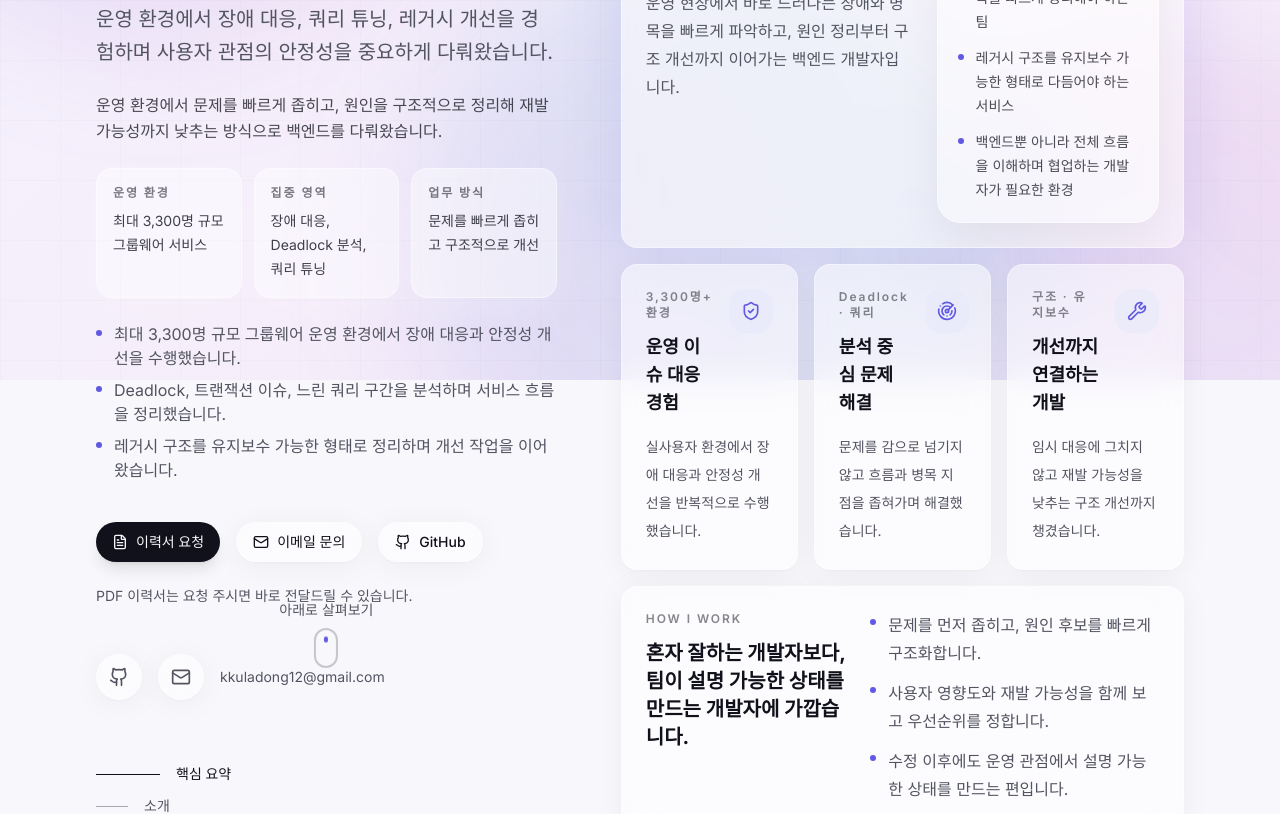
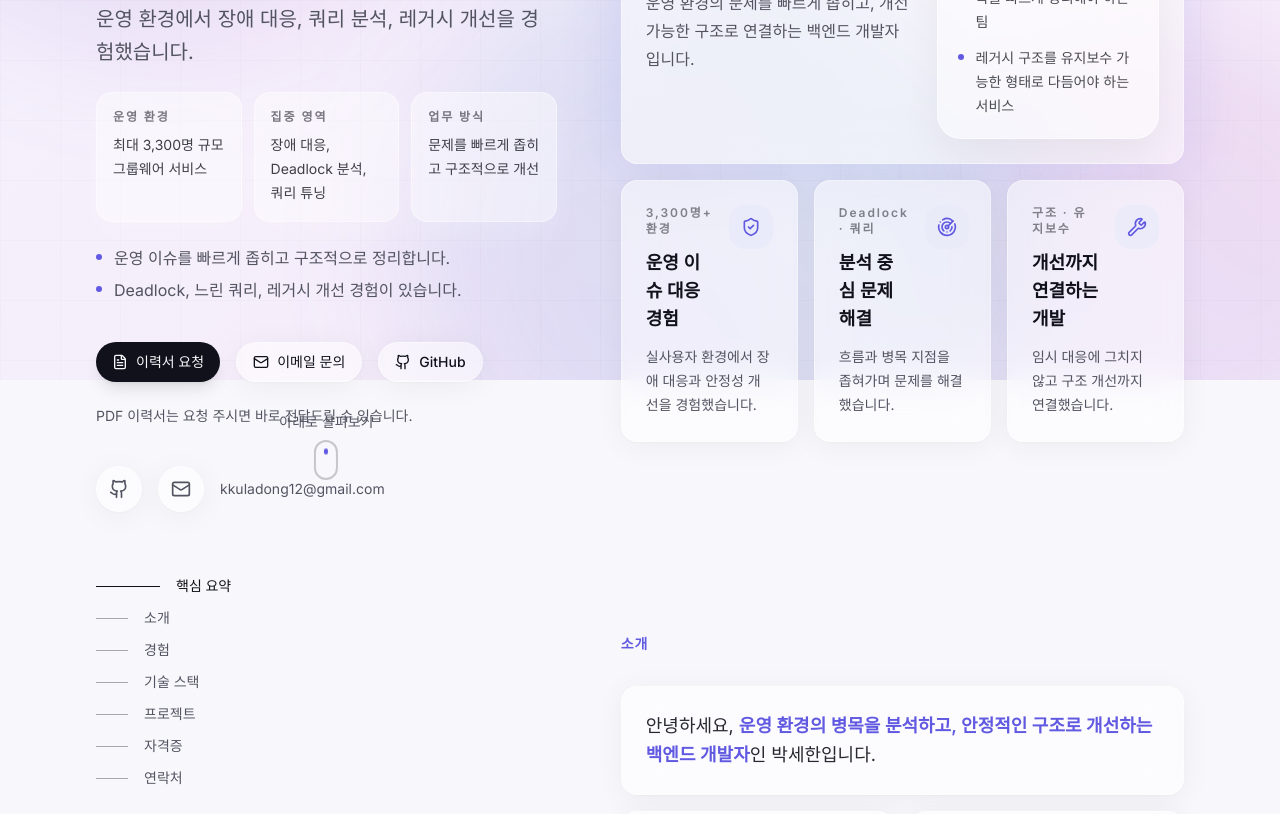
Before and after one commit to jdhert/jdhert.github.io, a Next.js app: page / in a window 1280 px wide. Shown: the part 420-1234 px from the top of the page. Built offline with nearby package versions, Linux system fonts and the light colour scheme.

Commit message:
메인 화면 텍스트 밀도 축소 및 핵심 요약 슬림화

```diff
--- a/components/portfolio/hero-section.tsx
+++ b/components/portfolio/hero-section.tsx
@@ -39,10 +39,6 @@ export function HeroSection() {
         {/* Description */}
         <p className="text-lg sm:text-xl text-muted-foreground max-w-xl leading-relaxed">
           {portfolio.headline}입니다. {portfolio.summary}
-        </p>
-        <p className="max-w-xl text-sm sm:text-base leading-relaxed text-foreground/75">
-          운영 환경에서 문제를 빠르게 좁히고, 원인을 구조적으로 정리해 재발 가능성까지 낮추는
-          방식으로 백엔드를 다뤄왔습니다.
         </p>
 
         <div className="grid gap-3 sm:grid-cols-3">
@@ -108,7 +104,7 @@ export function HeroSection() {
         <p className="text-sm text-muted-foreground">{portfolio.resumeRequestNote}</p>
 
         {/* Social Links */}
-        <div className="flex flex-wrap items-center gap-4 pt-6">
+        <div className="flex flex-wrap items-center gap-4 pt-4">
           <a
             href={portfolio.githubUrl}
             target="_blank"
--- a/components/portfolio/highlights-section.tsx
+++ b/components/portfolio/highlights-section.tsx
@@ -71,32 +71,11 @@ export function HighlightsSection() {
                     <Icon className="h-5 w-5 text-primary" />
                   </div>
                 </div>
-                <p className="mt-4 text-sm leading-7 text-muted-foreground">{card.description}</p>
+                <p className="mt-3 text-sm leading-6 text-muted-foreground">{card.description}</p>
               </BentoCard>
             )
           })}
         </div>
-
-        <BentoCard>
-          <div className="grid gap-6 lg:grid-cols-[0.82fr_1.18fr]">
-            <div>
-              <p className="text-xs font-semibold tracking-[0.16em] text-foreground/50">
-                HOW I WORK
-              </p>
-              <h3 className="mt-3 text-xl font-bold text-foreground">
-                혼자 잘하는 개발자보다, 팀이 설명 가능한 상태를 만드는 개발자에 가깝습니다.
-              </h3>
-            </div>
-            <ul className="space-y-3 text-sm leading-7 text-muted-foreground sm:text-base">
-              {portfolio.workStyle.map((item) => (
-                <li key={item} className="flex gap-3">
-                  <span className="mt-2 h-1.5 w-1.5 shrink-0 rounded-full bg-primary" />
-                  <span>{item}</span>
-                </li>
-              ))}
-            </ul>
-          </div>
-        </BentoCard>
       </div>
     </section>
   )
--- a/lib/portfolio.ts
+++ b/lib/portfolio.ts
@@ -11,11 +11,10 @@ export const portfolio = {
   resumeRequestNote: "PDF 이력서는 요청 주시면 바로 전달드릴 수 있습니다.",
   headline: "운영 환경의 병목을 분석하고, 안정적인 구조로 개선하는 백엔드 개발자",
   summary:
-    "최대 3,300명 규모 그룹웨어 운영 환경에서 장애 대응, 쿼리 튜닝, 레거시 개선을 경험하며 사용자 관점의 안정성을 중요하게 다뤄왔습니다.",
+    "최대 3,300명 규모 그룹웨어 운영 환경에서 장애 대응, 쿼리 분석, 레거시 개선을 경험했습니다.",
   heroHighlights: [
-    "최대 3,300명 규모 그룹웨어 운영 환경에서 장애 대응과 안정성 개선을 수행했습니다.",
-    "Deadlock, 트랜잭션 이슈, 느린 쿼리 구간을 분석하며 서비스 흐름을 정리했습니다.",
-    "레거시 구조를 유지보수 가능한 형태로 정리하며 개선 작업을 이어왔습니다.",
+    "운영 이슈를 빠르게 좁히고 구조적으로 정리합니다.",
+    "Deadlock, 느린 쿼리, 레거시 개선 경험이 있습니다.",
   ],
   keyFacts: [
     {
@@ -32,33 +31,31 @@ export const portfolio = {
     },
   ],
   hiringPitch:
-    "운영 현장에서 바로 드러나는 장애와 병목을 빠르게 파악하고, 원인 정리부터 구조 개선까지 이어가는 백엔드 개발자입니다.",
+    "운영 환경의 문제를 빠르게 좁히고, 개선 가능한 구조로 연결하는 백엔드 개발자입니다.",
   decisionCards: [
     {
       title: "운영 이슈 대응 경험",
       value: "3,300명+ 환경",
-      description: "실사용자 환경에서 장애 대응과 안정성 개선을 반복적으로 수행했습니다.",
+      description: "실사용자 환경에서 장애 대응과 안정성 개선을 경험했습니다.",
     },
     {
       title: "분석 중심 문제 해결",
       value: "Deadlock · 쿼리",
-      description: "문제를 감으로 넘기지 않고 흐름과 병목 지점을 좁혀가며 해결했습니다.",
+      description: "흐름과 병목 지점을 좁혀가며 문제를 해결했습니다.",
     },
     {
       title: "개선까지 연결하는 개발",
       value: "구조 · 유지보수",
-      description: "임시 대응에 그치지 않고 재발 가능성을 낮추는 구조 개선까지 챙겼습니다.",
+      description: "임시 대응에 그치지 않고 구조 개선까지 연결했습니다.",
     },
   ],
   fitAreas: [
     "운영 중 발생하는 장애나 병목을 빠르게 정리해야 하는 팀",
     "레거시 구조를 유지보수 가능한 형태로 다듬어야 하는 서비스",
-    "백엔드뿐 아니라 전체 흐름을 이해하며 협업하는 개발자가 필요한 환경",
   ],
   workStyle: [
-    "문제를 먼저 좁히고, 원인 후보를 빠르게 구조화합니다.",
-    "사용자 영향도와 재발 가능성을 함께 보고 우선순위를 정합니다.",
-    "수정 이후에도 운영 관점에서 설명 가능한 상태를 만드는 편입니다.",
+    "문제를 먼저 좁히고 원인 후보를 빠르게 구조화합니다.",
+    "수정 이후에도 설명 가능한 상태를 남기려 합니다.",
   ],
   skillApproach: [
     "실무 운영 환경에서 반복적으로 다룬 기술과, 프로젝트로 확장해본 기술을 구분해 정리했습니다.",
```
